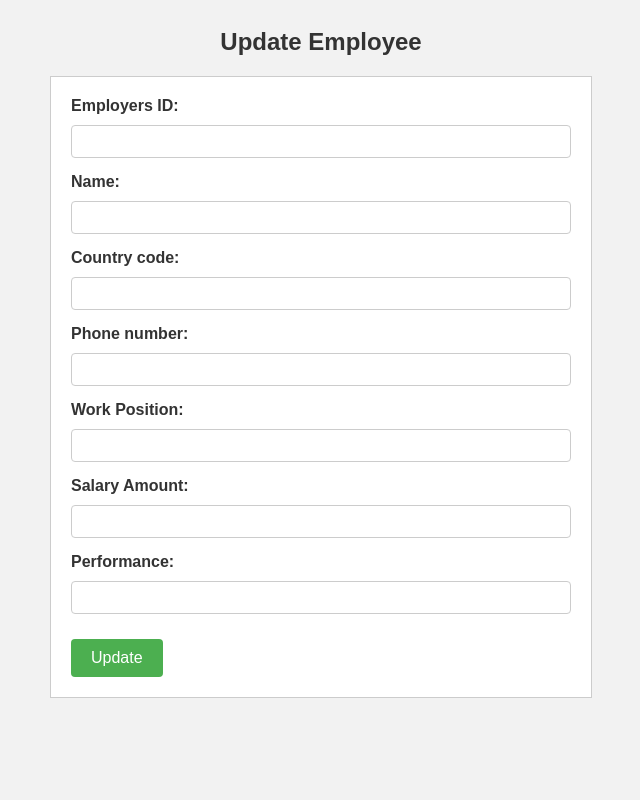
After one commit to Denisganga/Farm_Management_System, a Django app: template homepage/templates/homepage/updateemployees.html in a window 1280 px wide. The commit adds this page. Shown: the whole page, without its empty margins (319-959 px from the left). Run offline with Django 4.2, Linux system fonts and the light colour scheme; the template is opened without the code that fills it, so the values that code supplies are empty.

Commit message:
Added the update and delete actions on the employees section

```diff
--- a/homepage/templates/homepage/showemployees.html
+++ b/homepage/templates/homepage/showemployees.html
@@ -70,6 +70,7 @@
                 <th>Position</th>
                 <th>Salary</th>
                 <th>Performance</th>
+                <th>Actions</th>
             </tr>
         </thead>
         <tbody>
@@ -83,8 +84,8 @@
                 <td>{{ employee.Salary }}</td>
                 <td>{{ employee.Performance }}</td>
 
-                <td><a href="" class="update-link">Update</a>
-                    <a href=""class="delete-link">Delete</a> </td>
+                <td><a href="{% url 'homepage:update-employees' Eid=employee.Eid %}" class="update-link">Update</a>
+                  <a href="{% url 'homepage:delete-employees' Eid=employee.Eid %}"class="delete-link">Delete</a> </td>
 
             </tr>
             {% endfor %}
--- /dev/null
+++ b/homepage/templates/homepage/updateemployees.html
@@ -0,0 +1,89 @@
+<head>
+    <title>update Employee</title>
+    <style>
+        body {
+            font-family: Arial, sans-serif;
+            background-color: #f2f2f2;
+            padding: 20px;
+        }
+
+        h2 {
+            text-align: center;
+            color: #333;
+        }
+
+        form {
+            background-color: #fff;
+            border: 1px solid #ccc;
+            padding: 20px;
+            margin-top: 20px;
+            max-width: 500px;
+            margin-left: auto;
+            margin-right: auto;
+        }
+
+        label {
+            display: block;
+            margin-bottom: 10px;
+            font-weight: bold;
+            color: #333;
+        }
+
+        input[type="text"],
+        input[type="date"],
+        input[type="number"] {
+            width: 100%;
+            padding: 8px;
+            border: 1px solid #ccc;
+            border-radius: 4px;
+            box-sizing: border-box;
+            margin-bottom: 15px;
+        }
+
+        input[type="submit"] {
+            background-color: #4CAF50;
+            color: white;
+            padding: 10px 20px;
+            border: none;
+            border-radius: 4px;
+            cursor: pointer;
+            font-size: 16px;
+            margin-top: 10px;
+        }
+
+        input[type="submit"]:hover {
+            background-color: #45a049;
+        }
+    </style>
+    </head>
+    <body>
+      <h2>Update Employee</h2>
+      <form method="post">
+        {% csrf_token %}
+
+        <label for="id_Eid">Employers ID:</label>
+        <input type="number" name="Eid" id="id_Eid" value="{{employee.Eid }}" required>
+
+        <label for="id_Name">Name:</label>
+        <input type="text" name="Name" id="id_Name" value="{{ employee.Name }}" required>
+
+        <label for="id_Country_code">Country code:</label>
+        <input type="text" name="Country_code" id="id_Country_code" value="{{ employee.Country_code }}" required>
+
+        <label for="id_Phone_number">Phone number:</label>
+        <input type="text" name="Phone_number" id="id_Phone_number" value="{{ employee.Phone_number }}" required>
+
+        <label for="id_Position">Work Position:</label>
+        <input type="text" name="Position" id="id_Position" value="{{ employee.Position }}" required>
+
+        <label for="id_Salary">Salary Amount:</label>
+        <input type="number" name="Salary" id="id_Salary" value="{{ employee.Salary }}" required>
+
+        <label for="id_Performance">Performance:</label>
+        <input type="text" name="Performance" id="id_Performance" value="{{ employee.Performance }}"required>
+
+
+
+        <input type="submit" value="Update">
+      </form>
+    </body>
--- a/homepage/urls.py
+++ b/homepage/urls.py
@@ -1,5 +1,5 @@
 from django.urls import path
-from .views import (Mainpage,Show_employees,Add_employees)
+from .views import (Mainpage,Show_employees,Add_employees,Delete_employees,Update_employees)
 
 app_name='homepage'
 
@@ -7,4 +7,6 @@ urlpatterns =[
     path('mainpage/', Mainpage, name='mainpage'),
     path('show_employees/', Show_employees, name='show-employees'),
     path('add_employees/', Add_employees, name='add-employees'),
+    path('delete_employees/<int:Eid>/', Delete_employees, name='delete-employees'),
+    path('update_employees/<int:Eid>/', Update_employees, name='update-employees')
 ]
```
Also changed, not shown: homepage/templates/homepage/addemployees.html (+33 -27 lines), homepage/templates/homepage/deleteemployees.html (added, +66 -0 lines), homepage/views.py (+18 -0 lines).
